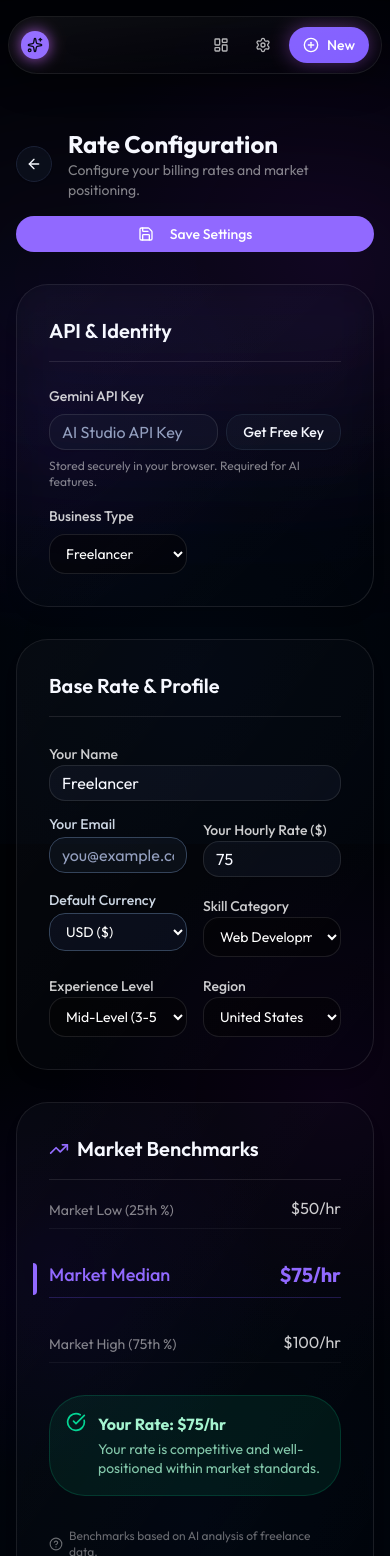
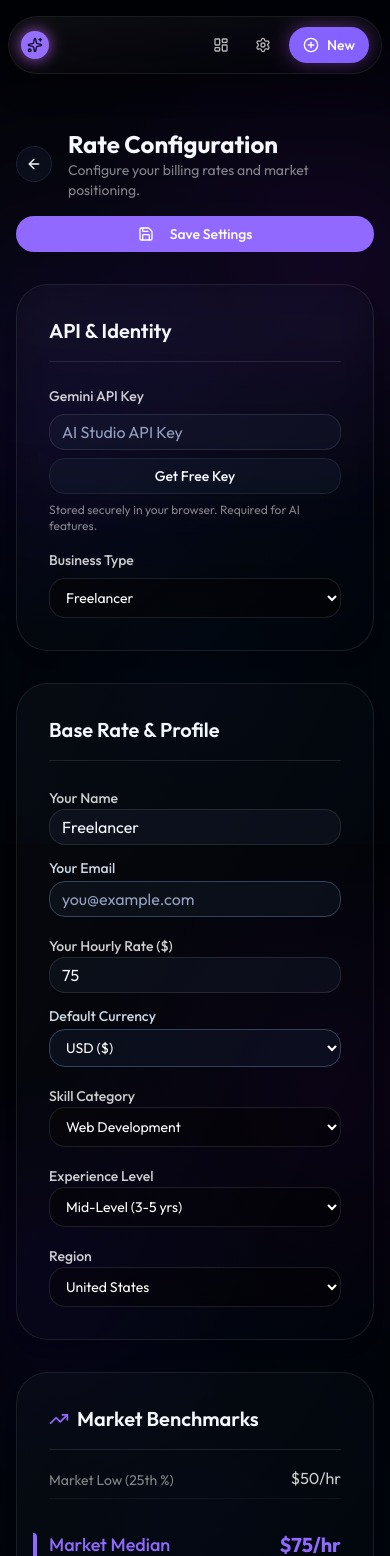
Before and after one commit to Mr-khan-1/ScopeSync, a Next.js app: page /settings/rates in a window 390 px wide. Shown: the top 1556 px of the page. Built offline with nearby package versions, Linux system fonts and the light colour scheme.

Commit message:
Fix horizontal layout overflow on mobile screens in settings

```diff
--- a/src/app/settings/rates/page.tsx
+++ b/src/app/settings/rates/page.tsx
@@ -104,10 +104,10 @@ export default function RatesSettingsPage() {
         <div className="glass-card rounded-[2rem] p-8 border-white/10 space-y-6 md:col-span-2">
           <h2 className="text-xl font-semibold border-b border-white/10 pb-4">API & Identity</h2>
 
-          <div className="grid grid-cols-2 gap-4">
-            <div className="space-y-2 col-span-2">
+          <div className="grid grid-cols-1 md:grid-cols-2 gap-4">
+            <div className="space-y-2 md:col-span-2">
               <Label htmlFor="gemini-key" className="text-sm font-medium text-white/80">Gemini API Key</Label>
-              <div className="flex gap-2">
+              <div className="flex flex-col sm:flex-row gap-2">
                 <Input
                   id="gemini-key"
                   type="password"
@@ -149,9 +149,9 @@ export default function RatesSettingsPage() {
             )}
 
             {settings.businessType === 'agency' && (
-              <div className="space-y-2 col-span-2">
+              <div className="space-y-2 md:col-span-2">
                 <Label htmlFor="company-stamp" className="text-sm font-medium text-white/80">Company Stamp / Logo (Optional)</Label>
-                <div className="flex items-center gap-4">
+                <div className="flex flex-col sm:flex-row items-start sm:items-center gap-4">
                   {settings.companyStampDataUrl && (
                     <img src={settings.companyStampDataUrl} alt="Company Stamp Preview" className="h-12 w-auto object-contain bg-white/5 rounded p-1" />
                   )}
@@ -184,8 +184,8 @@ export default function RatesSettingsPage() {
         <div className="glass-card rounded-[2rem] p-8 border-white/10 space-y-6">
           <h2 className="text-xl font-semibold border-b border-white/10 pb-4">Base Rate & Profile</h2>
 
-          <div className="grid grid-cols-2 gap-4">
-            <div className="space-y-2 col-span-2">
+          <div className="grid grid-cols-1 md:grid-cols-2 gap-4">
+            <div className="space-y-2 md:col-span-2">
               <label className="text-sm font-medium text-white/80">Your Name</label>
               <Input
                 className="bg-black/40 border-white/10"
@@ -340,8 +340,8 @@ export default function RatesSettingsPage() {
         </p>
 
         {settings.customRates.length > 0 && (
-          <div className="bg-black/20 rounded-2xl border border-white/5 overflow-hidden">
-            <table className="w-full text-sm text-left">
+          <div className="bg-black/20 rounded-2xl border border-white/5 overflow-x-auto">
+            <table className="w-full text-sm text-left min-w-[500px]">
               <thead className="text-white/40 uppercase bg-white/5 border-b border-white/5">
                 <tr>
                   <th className="px-6 py-4 font-medium">Task Type</th>
@@ -393,7 +393,7 @@ export default function RatesSettingsPage() {
                   onChange={e => setNewRate({...newRate, taskType: e.target.value})}
                 />
               </div>
-              <div className="grid grid-cols-2 gap-4">
+              <div className="grid grid-cols-1 sm:grid-cols-2 gap-4">
                 <div className="space-y-2">
                   <label className="text-sm font-medium text-white/80">Rate Type</label>
                   <select
```
